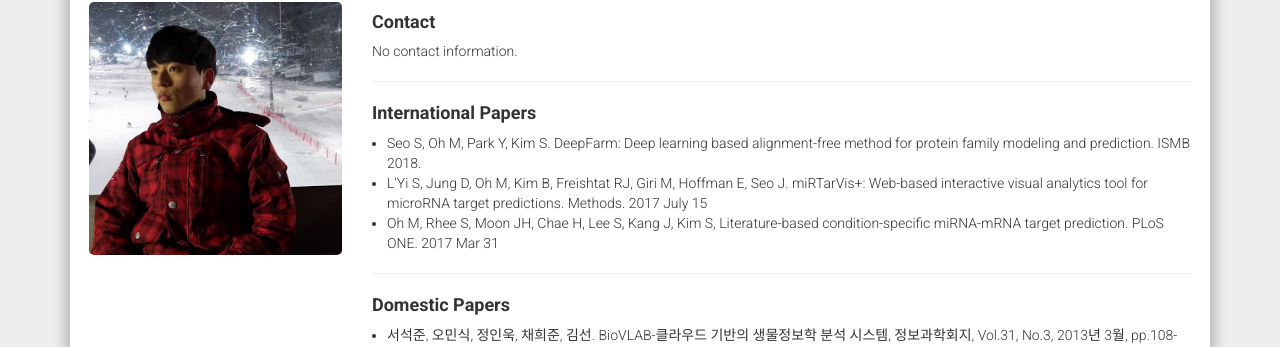
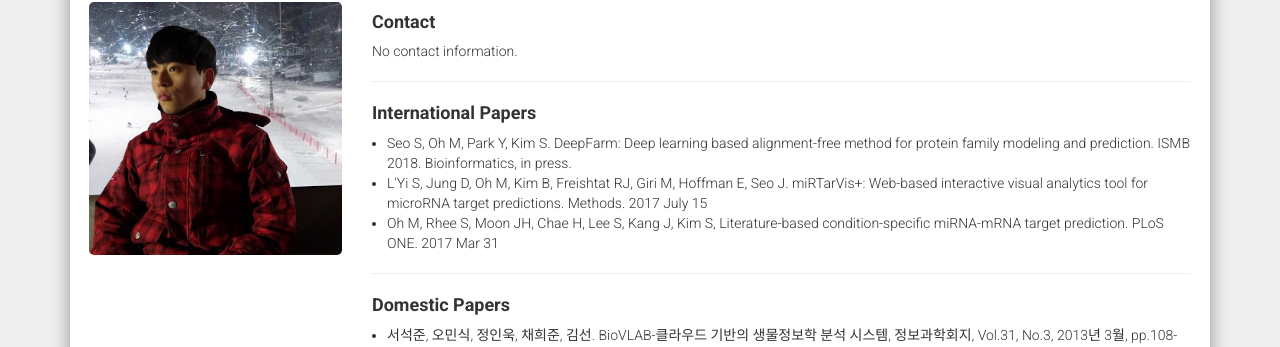
Before and after one commit to solanoon/bhi-kimlab.github.io, a Jekyll site: the page built from _members/minsik_oh.md, in a window 1280 px wide. Shown: the part 289-636 px from the top of the page. Built offline with Jekyll 4.4.1, drawn with Linux system fonts in a browser that asks for light colours; nearby versions of some CDN libraries.

Commit message:
Update publications.json

```diff
--- a/_data/publications.json
+++ b/_data/publications.json
@@ -1,7 +1,7 @@
 {
   "international": [
   {
-    "title": "Seo S, Oh M, Park Y, Kim S. DeepFarm: Deep learning based alignment-free method for protein family modeling and prediction. ISMB 2018.",
+    "title": "Seo S, Oh M, Park Y, Kim S. DeepFarm: Deep learning based alignment-free method for protein family modeling and prediction. ISMB 2018. Bioinformatics, in press.",
     "year": 2018,
     "author": "Seo S, Oh M, Park Y, Kim S"
   },
```
